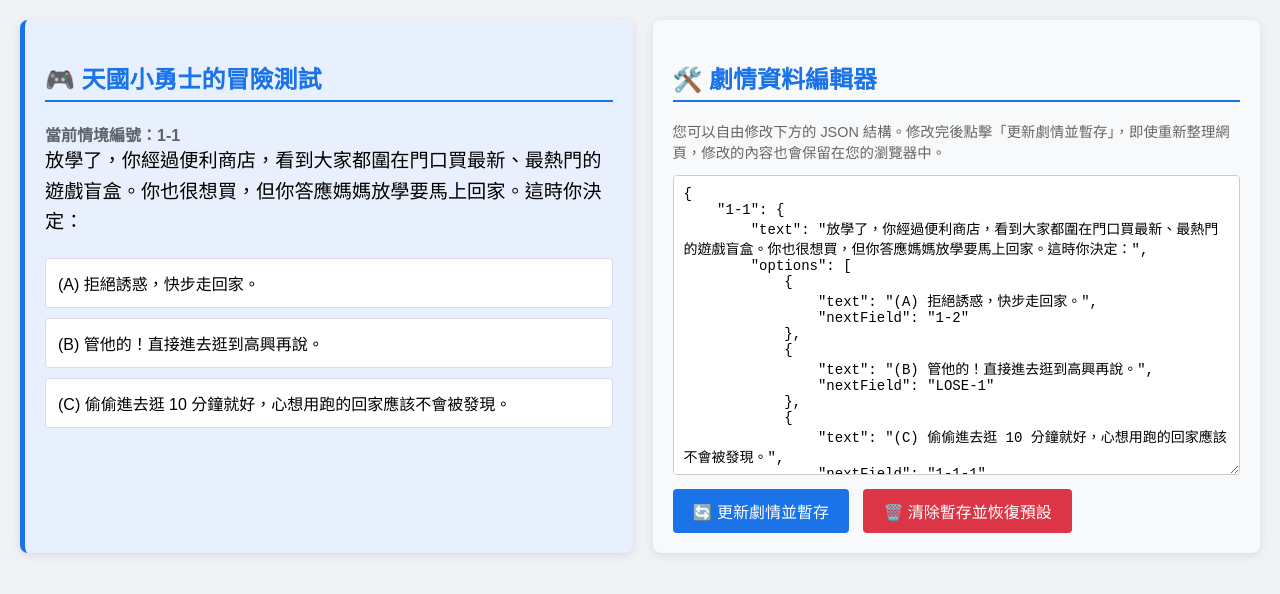
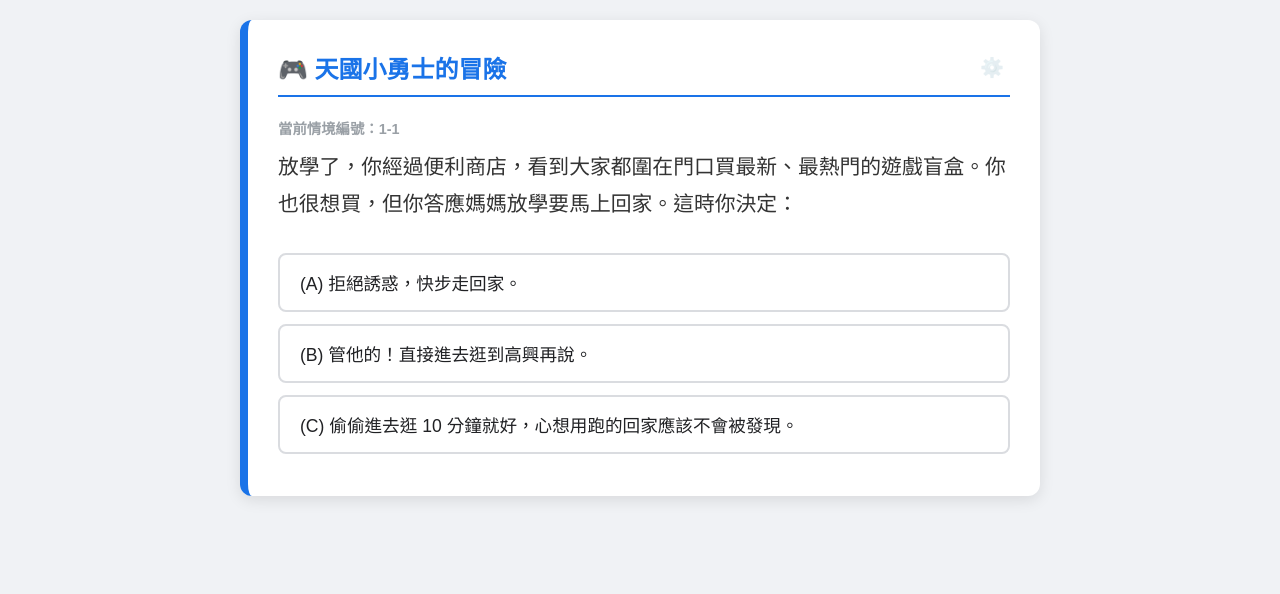
Before and after one commit to GuavaRose/hanahanasekai, a plain HTML site: page index.html in a window 1280 px wide. Drawn offline with Linux system fonts and the light colour scheme.

Commit message:
Add files via upload

```diff
--- a/index.html
+++ b/index.html
@@ -3,37 +3,101 @@
 <head>
     <meta charset="UTF-8">
     <meta name="viewport" content="width=device-width, initial-scale=1.0">
-    <title>天國小勇士的抉擇冒險編輯器</title>
+    <title>天國小勇士的抉擇冒險</title>
     <style>
-        body { font-family: "Microsoft JhengHei", Arial, sans-serif; background-color: #f0f2f5; margin: 0; padding: 20px; display: flex; gap: 20px; }
-        .container { flex: 1; background: white; padding: 20px; border-radius: 8px; box-shadow: 0 2px 10px rgba(0,0,0,0.1); }
-        h2 { color: #1a73e8; border-bottom: 2px solid #1a73e8; padding-bottom: 5px; }
+        body {
+            font-family: "Microsoft JhengHei", Arial, sans-serif;
+            background-color: #f0f2f5;
+            margin: 0;
+            padding: 20px;
+            display: flex;
+            flex-direction: column;
+            align-items: center; /* 讓畫面置中，適合投影 */
+        }
+        .container {
+            width: 100%;
+            max-width: 800px; /* 限制最大寬度，閱讀起來較舒適 */
+            background: white;
+            padding: 30px;
+            border-radius: 12px;
+            box-shadow: 0 4px 15px rgba(0,0,0,0.1);
+            margin-bottom: 20px;
+            box-sizing: border-box;
+        }
+
+        /* 標題與隱藏開關區塊 */
+        .header-container {
+            display: flex;
+            justify-content: space-between;
+            align-items: center;
+            border-bottom: 2px solid #1a73e8;
+            padding-bottom: 10px;
+            margin-bottom: 20px;
+        }
+        h2 {
+            color: #1a73e8;
+            margin: 0;
+        }
+        /* 隱藏的設定按鈕 */
+        #toggle-edit-btn {
+            background: none;
+            border: none;
+            font-size: 1.2rem;
+            cursor: pointer;
+            opacity: 0.2; /* 預設很透明，學生不容易發現 */
+            transition: 0.3s;
+        }
+        #toggle-edit-btn:hover {
+            opacity: 1; /* 滑鼠移過去才會變明顯 */
+        }
+
         /* 遊戲區樣式 */
-        #game-area { background-color: #e8f0fe; border-left: 5px solid #1a73e8; }
-        .story-text { font-size: 1.2rem; line-height: 1.6; margin-bottom: 20px; white-space: pre-wrap; }
-        .option-btn { display: block; width: 100%; text-align: left; padding: 12px; margin: 10px 0; background-color: white; border: 1px solid #dadce0; border-radius: 4px; cursor: pointer; font-size: 1rem; transition: 0.2s; }
-        .option-btn:hover { background-color: #f1f3f4; border-color: #1a73e8; }
-        /* 編輯區樣式 */
-        #edit-area { background-color: #f8f9fa; max-height: 90vh; overflow-y: auto; }
-        textarea { width: 100%; height: 300px; font-family: monospace; font-size: 14px; padding: 10px; box-sizing: border-box; border: 1px solid #ccc; border-radius: 4px; }
-        .btn { background-color: #1a73e8; color: white; border: none; padding: 10px 20px; border-radius: 4px; cursor: pointer; font-size: 1rem; margin-top: 10px; }
+        #game-area { border-left: 8px solid #1a73e8; }
+        .story-text { font-size: 1.3rem; line-height: 1.8; margin-bottom: 30px; white-space: pre-wrap; color: #333;}
+        .option-btn {
+            display: block;
+            width: 100%;
+            text-align: left;
+            padding: 15px 20px;
+            margin: 12px 0;
+            background-color: white;
+            border: 2px solid #dadce0;
+            border-radius: 8px;
+            cursor: pointer;
+            font-size: 1.1rem;
+            transition: 0.2s;
+            color: #202124;
+        }
+        .option-btn:hover { background-color: #e8f0fe; border-color: #1a73e8; }
+
+        /* 編輯區樣式（預設隱藏） */
+        #edit-area {
+            background-color: #f8f9fa;
+            display: none; /* 預設為不顯示 */
+            border-left: 8px solid #dc3545;
+        }
+        textarea { width: 100%; height: 400px; font-family: monospace; font-size: 14px; padding: 10px; box-sizing: border-box; border: 1px solid #ccc; border-radius: 4px; }
+        .btn { background-color: #1a73e8; color: white; border: none; padding: 12px 24px; border-radius: 6px; cursor: pointer; font-size: 1rem; margin-top: 10px; font-weight: bold;}
         .btn:hover { background-color: #1557b0; }
         .btn-danger { background-color: #dc3545; margin-left: 10px; }
         .btn-danger:hover { background-color: #c82333; }
-        .hint { color: #666; font-size: 0.9rem; margin-bottom: 10px; line-height: 1.5; }
+        .hint { color: #666; font-size: 1rem; margin-bottom: 15px; line-height: 1.5; }
     </style>
 </head>
 <body>
 
     <div id="game-area" class="container">
-        <h2>🎮 天國小勇士的冒險測試</h2>
-        <div id="current-id" style="font-weight: bold; color: #5f6368;">當前情境：1-1</div>
+        <div class="header-container">
+            <h2>🎮 天國小勇士的冒險</h2>
+            <button id="toggle-edit-btn" onclick="toggleEditor()" title="教員專用：開啟/關閉劇情編輯器">⚙️</button>
+        </div>
+        <div id="current-id" style="font-size: 0.9rem; font-weight: bold; color: #9aa0a6; margin-bottom: 10px;">當前情境：1-1</div>
         <div id="story" class="story-text">載入中...</div>
         <div id="options"></div>
     </div>
 
     <div id="edit-area" class="container">
-        <h2>🛠️ 劇情資料編輯器</h2>
+        <h2 style="color: #dc3545; border-bottom-color: #dc3545;">🛠️ 劇情資料編輯器 (教員後台)</h2>
         <p class="hint">您可以自由修改下方的 JSON 結構。修改完後點擊「更新劇情並暫存」，即使重新整理網頁，修改的內容也會保留在您的瀏覽器中。</p>
         <textarea id="json-input"></textarea>
         <br>
@@ -87,7 +151,7 @@ const defaultData = {
     "1-2-1-1": {
         "text": "放學時，老師突然說：「狐狸同學的玩具不見了，大家排隊，讓老師檢查一下書包再回家。」此時那隻公仔就在你的口袋裡！你決定：",
         "options": [
-            { "text": "(A) 主動向老師自首。", "nextField": "LOSE-貪心自首" },
+            { "text": "(A) 主向老師自首。", "nextField": "LOSE-貪心自首" },
             { "text": "(B) 趁大家不注意，偷偷把公仔塞進旁邊無辜的小豬同學的書包裡。", "nextField": "LOSE-栽贓" }
         ]
     },
@@ -209,6 +273,18 @@ const defaultData = {
 
 let storyData;
 
+// 切換編輯器顯示/隱藏的函式
+function toggleEditor() {
+    const editArea = document.getElementById('edit-area');
+    if (editArea.style.display === "none" || editArea.style.display === "") {
+        editArea.style.display = "block";
+        // 自動捲動到編輯器位置
+        editArea.scrollIntoView({ behavior: 'smooth' });
+    } else {
+        editArea.style.display = "none";
+    }
+}
+
 // 頁面載入時，檢查是否有暫存的資料
 window.onload = function() {
     const savedData = localStorage.getItem(STORAGE_KEY);
@@ -260,7 +336,13 @@ function updateStoryData() {
         localStorage.setItem(STORAGE_KEY, rawJson);
 
         alert("🎉 劇情更新並暫存成功！重新整理網頁也不會遺失修改內容。遊戲將從起點重新開始。");
+
+        // 隱藏編輯器並重新開始遊戲
+        document.getElementById('edit-area').style.display = "none";
         renderScene("1-1");
+
+        // 畫面捲回最上方
+        window.scrollTo({ top: 0, behavior: 'smooth' });
     } catch (e) {
         alert("❌ JSON 格式有錯誤，請檢查標點符號（逗號或括號）！錯誤訊息：\n" + e.message);
     }
@@ -273,6 +355,10 @@ function resetToDefault() {
         storyData = JSON.parse(JSON.stringify(defaultData));
         document.getElementById('json-input').value = JSON.stringify(storyData, null, 4);
         renderScene("1-1");
+
+        document.getElementById('edit-area').style.display = "none";
+        window.scrollTo({ top: 0, behavior: 'smooth' });
+
         alert("🗑️ 暫存已清除，劇情已恢復預設！");
     }
 }
```
